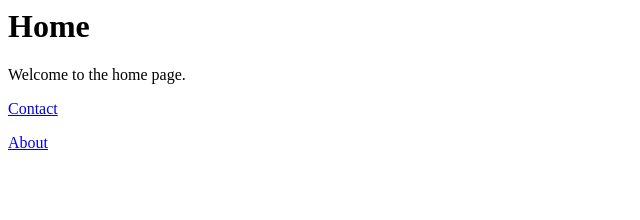
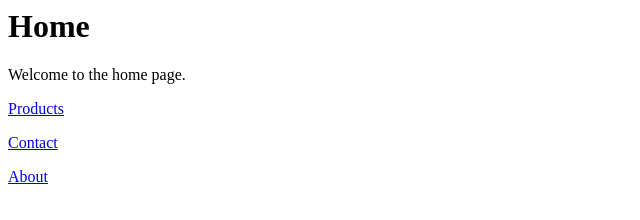
Before and after one commit to newtonbeck/jubilant-octo-fishstick, a plain HTML site: page index.html in a window 1280 px wide. Shown: the full height of the page, 0-640 px from the left. Drawn offline with Linux system fonts and the light colour scheme.

Commit message:
Adiciona o link de produtos

```diff
--- a/index.html
+++ b/index.html
@@ -5,6 +5,7 @@
   <body>
     <h1>Home</h1>
     <p>Welcome to the home page.</p>
+    <p><a href="products.php">Products</a></p>
     <p><a href="contact.php">Contact</a></p>
     <p><a href="about.php">About</a></p>
   </body>
```
